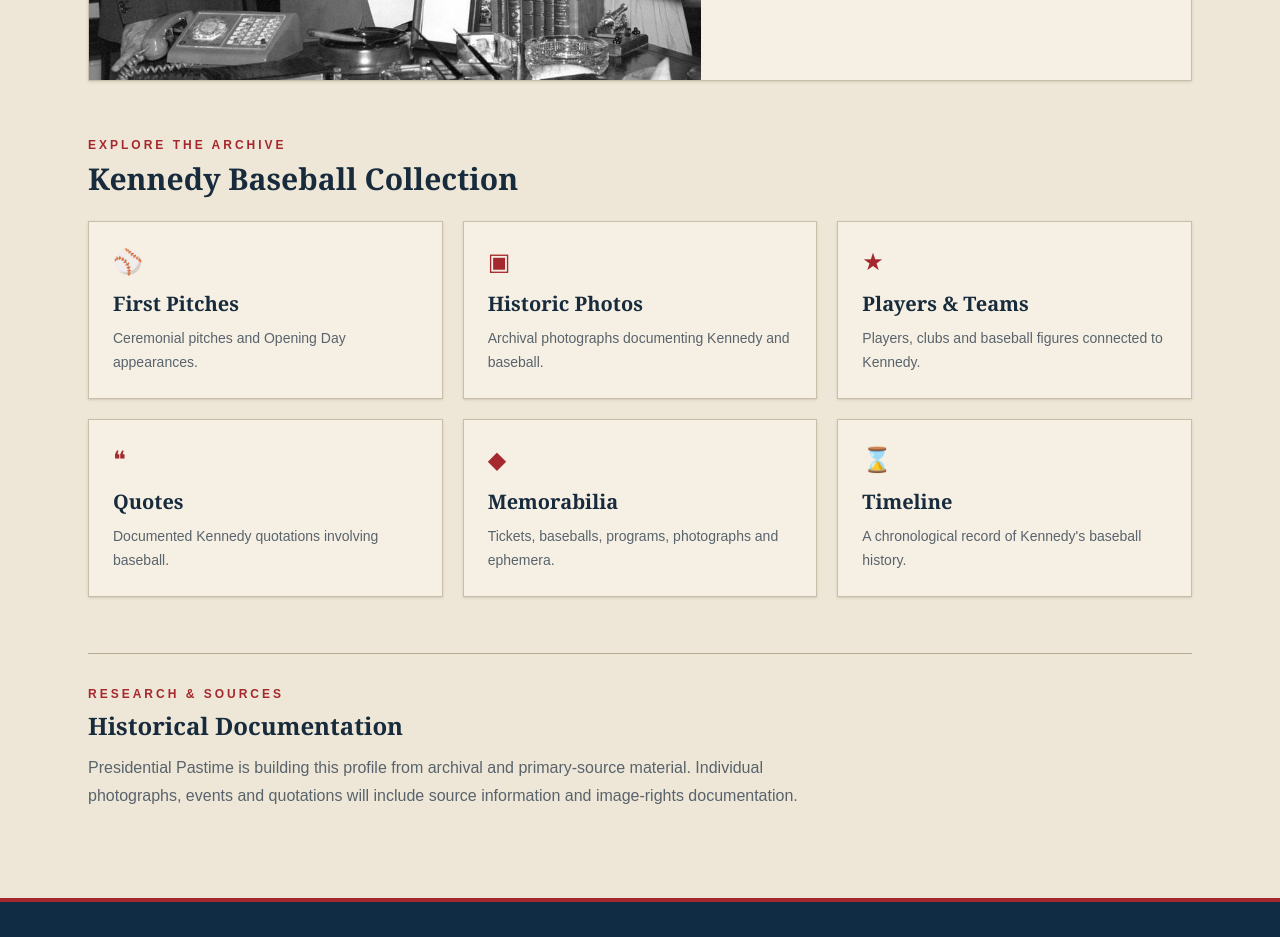
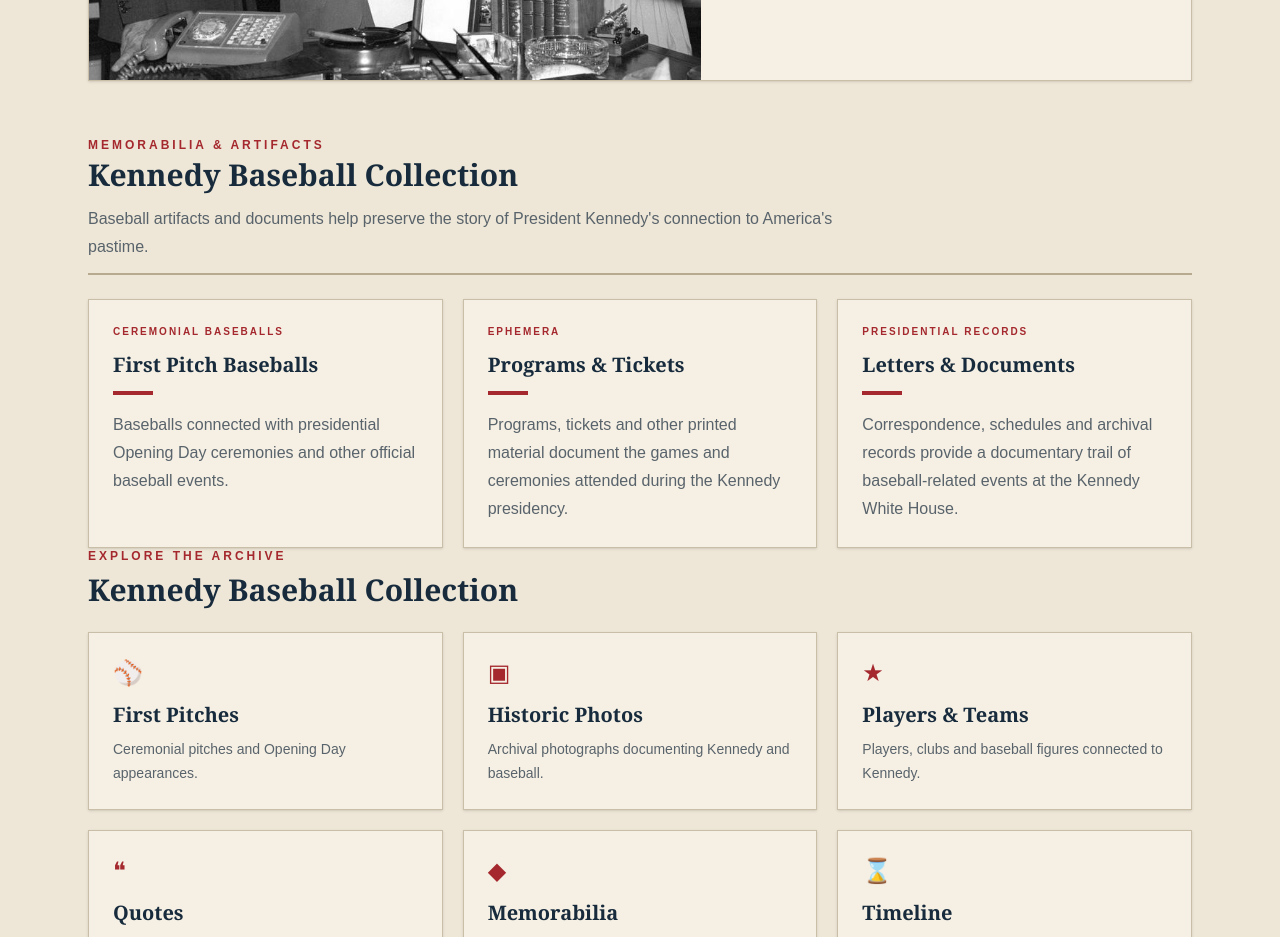
Before and after one commit to boatergent84/presidential-pastime, a Next.js app: page /presidents/john-f-kennedy in a window 1280 px wide. Shown: the part 5580-6517 px from the top of the page. Built offline with nearby package versions, Linux system fonts and the light colour scheme.

Commit message:
Add JFK memorabilia and artifacts section

```diff
--- a/src/app/presidents/john-f-kennedy/page.tsx
+++ b/src/app/presidents/john-f-kennedy/page.tsx
@@ -353,6 +353,61 @@
         </section>
 
         <section className="mt-14">
+                {/* Memorabilia & Artifacts */}
+        <section className="mt-14">
+          <div className="border-b-2 border-[#b8aa8e] pb-3">
+            <p className="text-xs font-bold uppercase tracking-[0.25em] text-[#a4282d]">
+              Memorabilia & Artifacts
+            </p>
+            <h2 className="mt-1 font-serif text-3xl font-bold">
+              Kennedy Baseball Collection
+            </h2>
+            <p className="mt-3 max-w-3xl leading-7 text-[#59636b]">
+              Baseball artifacts and documents help preserve the story of
+              President Kennedy&apos;s connection to America&apos;s pastime.
+            </p>
+          </div>
+
+          <div className="mt-6 grid gap-5 md:grid-cols-3">
+            {[
+              [
+                "CEREMONIAL BASEBALLS",
+                "First Pitch Baseballs",
+                "Baseballs connected with presidential Opening Day ceremonies and other official baseball events.",
+              ],
+              [
+                "EPHEMERA",
+                "Programs & Tickets",
+                "Programs, tickets and other printed material document the games and ceremonies attended during the Kennedy presidency.",
+              ],
+              [
+                "PRESIDENTIAL RECORDS",
+                "Letters & Documents",
+                "Correspondence, schedules and archival records provide a documentary trail of baseball-related events at the Kennedy White House.",
+              ],
+            ].map(([category, title, description]) => (
+              <article
+                key={title}
+                className="border border-[#c9bea7] bg-[#f6f0e4] p-6 shadow-sm"
+              >
+                <p className="text-[10px] font-bold uppercase tracking-[0.2em] text-[#a4282d]">
+                  {category}
+                </p>
+
+                <h3 className="mt-3 font-serif text-xl font-bold">
+                  {title}
+                </h3>
+
+                <div className="mt-3 h-1 w-10 bg-[#a4282d]" />
+
+                <p className="mt-4 leading-7 text-[#59636b]">
+                  {description}
+                </p>
+              </article>
+            ))}
+          </div>
+        </section>
+
           <p className="text-xs font-bold uppercase tracking-[0.25em] text-[#a4282d]">
             Explore the Archive
           </p>
```
